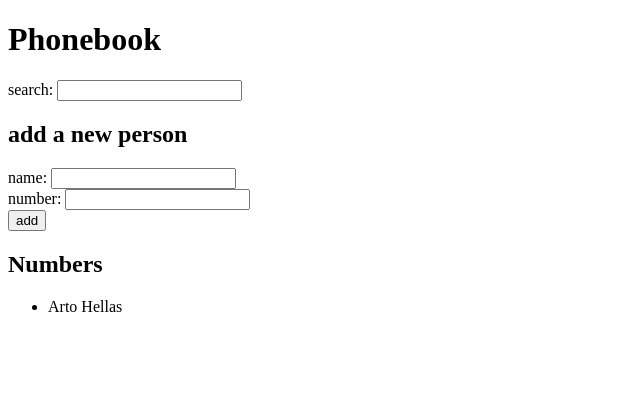
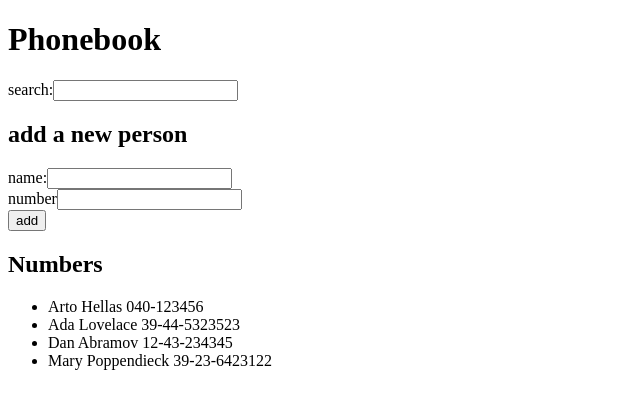
Before and after one commit to luvie23/FSO, a React (Create React App) app in the folder part02/phonebook/: page / in a window 1280 px wide. Shown: the top 408 px of the page, without its empty margins (0-640 px from the left). Built offline with nearby package versions, Linux system fonts and the light colour scheme.

Commit message:
finish exercise 2.10

```diff
--- a/part02/phonebook/src/App.js
+++ b/part02/phonebook/src/App.js
@@ -1,45 +1,28 @@
 import { useState } from 'react'
+import Input from './components/Input'
+import Filter from './components/Filter'
 
 
 
-const Name = (props ) => {
-  return(
-    <li>{props.person.name} {props.person.number}</li>
-  )
-}
-
 const App = () => {
   const [persons, setPersons] = useState([
-    { name: 'Arto Hellas' }
+    { name: 'Arto Hellas', number: '040-123456', id: 1 },
+    { name: 'Ada Lovelace', number: '39-44-5323523', id: 2 },
+    { name: 'Dan Abramov', number: '12-43-234345', id: 3 },
+    { name: 'Mary Poppendieck', number: '39-23-6423122', id: 4 }
   ])
   const [newName, setNewName] = useState('')
   const [newNumber, setNewNumber] = useState('')
   const [newSearch, setNewSearch] = useState('')
 
   const handleNameChange = (e) => {
-
     setNewName(e.target.value)
   }
-
   const handleNumberChange = (e) => {
-
     setNewNumber(e.target.value)
   }
-
   const handleSearchChange = (e) => {
-
     setNewSearch(e.target.value)
-
-  }
-
-  const checkString = (person) => {
-    return person.name.toUpperCase().includes(newSearch.toUpperCase())
-  }
-
-
-  const search = () => {
-    const newPersons = persons.filter(checkString)
-    return newPersons
   }
 
   //goes through the phonebook and compares the new entry
@@ -65,40 +48,37 @@ const App = () => {
 
   }
 
-
   return (
     <div>
 
       <h1>Phonebook</h1>
 
-      <div>
-        search: <input
-        value={newSearch}
-        onChange={handleSearchChange}/>
-      </div>
-
+      <Input
+      text='search:'
+      value={newSearch}
+      function={handleSearchChange}
+      />
       <h2>add a new person</h2>
       <form onSubmit={addName}>
-        <div>
-          name: <input
-          value={newName}
-          onChange={handleNameChange}/>
-        </div>
-        <div>
-          number: <input
-          value={newNumber}
-          onChange={handleNumberChange}/>
-        </div>
+        <Input
+        text='name:'
+        value={newName}
+        function={handleNameChange}
+        />
+        <Input
+        text='number'
+        value={newNumber}
+        function={handleNumberChange}
+        />
         <div>
           <button type="submit">add</button>
         </div>
       </form>
       <h2>Numbers</h2>
-      <ul>
-        {search().map(person =>
-            <Name key={person.name} person={person}/>
-          )}
-      </ul>
+      <Filter
+      persons={persons}
+      search={newSearch}
+      />
     </div>
   )
 }
--- /dev/null
+++ b/part02/phonebook/src/components/Filter.js
@@ -0,0 +1,21 @@
+import Name from './Name'
+
+const Filter = (props) => {
+    const checkString = (person) => {
+        return person.name.toUpperCase().includes(props.search.toUpperCase())
+      }
+
+    const search = () => {
+      const newPersons = props.persons.filter(checkString)
+      return newPersons
+    }
+    return(
+      <ul>
+        {search().map(person =>
+          <Name key={person.name} person={person}/>
+        )}
+      </ul>
+    )
+  }
+
+export default Filter
--- /dev/null
+++ b/part02/phonebook/src/components/Input.js
@@ -0,0 +1,12 @@
+const Input = (props) => {
+    return(
+      <div>
+        {props.text}<input
+        value={props.value}
+        onChange={props.function}
+        />
+      </div>
+    )
+  }
+
+export default Input
--- /dev/null
+++ b/part02/phonebook/src/components/Name.js
@@ -0,0 +1,7 @@
+const Name = (props ) => {
+    return(
+      <li>{props.person.name} {props.person.number}</li>
+    )
+  }
+
+export default Name
```
